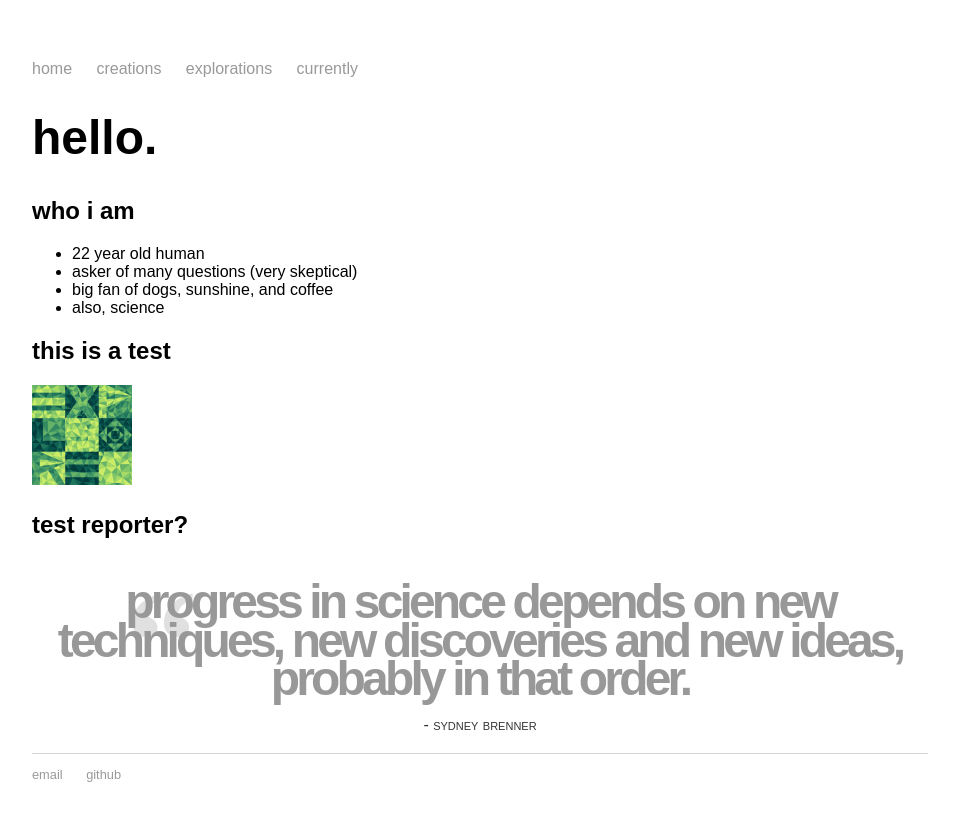
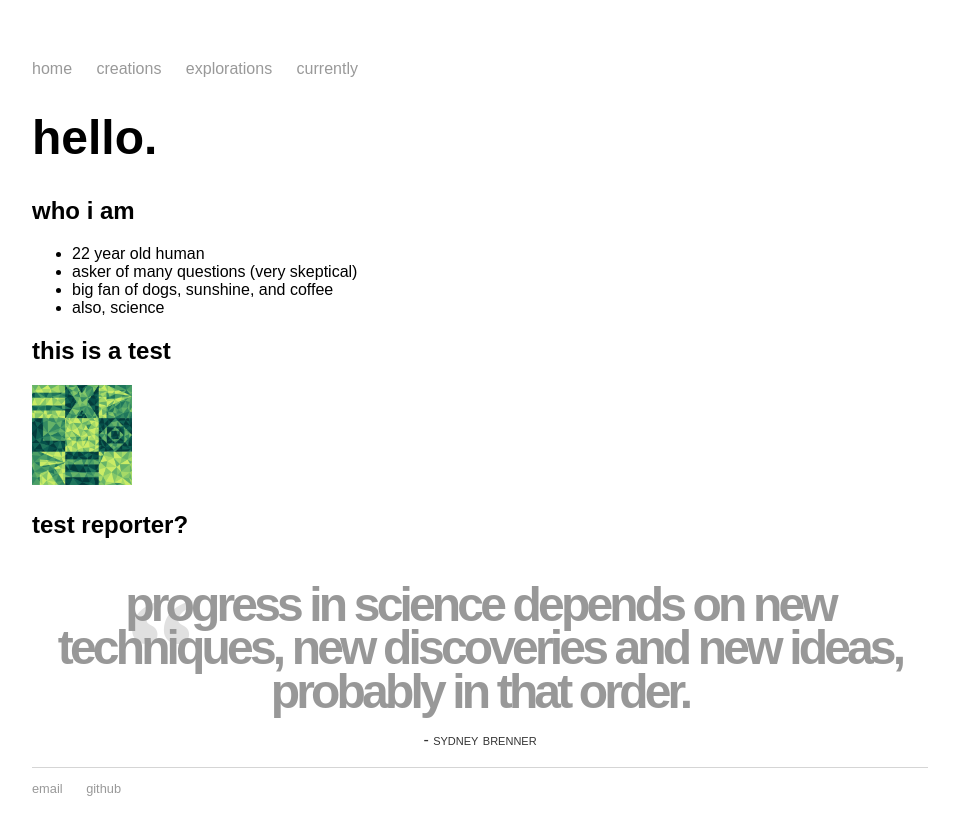
Before and after one commit to mayasheth/mayasheth.github.io, a Jekyll site: the page built from index.md, in a window 1280 px wide. Shown: the top 835 px of the page, without its empty margins (160-1119 px from the left). Built offline with Jekyll 4.4.1, drawn with Linux system fonts in a browser that asks for light colours.

Commit message:
Update quote.html

```diff
--- a/_includes/quote.html
+++ b/_includes/quote.html
@@ -19,7 +19,7 @@
       font-size:3em;
       font-weight:700;
       opacity:0.4;
-      line-height:0.8;
+      line-height:0.9;
       quotes: "“" "”";
     }
 
@@ -27,8 +27,8 @@
     {
       content: open-quote;
       position: absolute;
-      top: -10;
-      left: -15;
+      top: -4;
+      left: -10;
       font-family: "Times New Roman", serif;
       font-size: 3em;
       margin-right: 0em;
```
